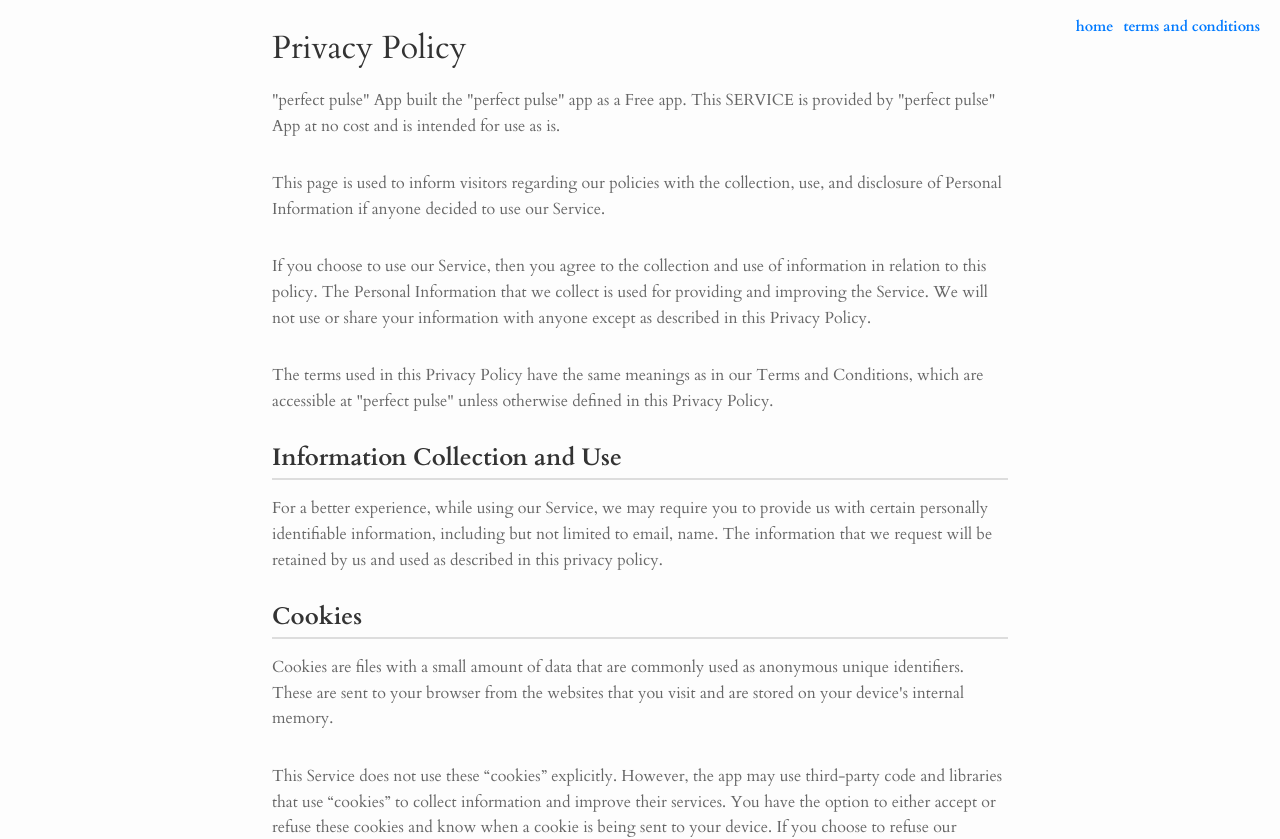
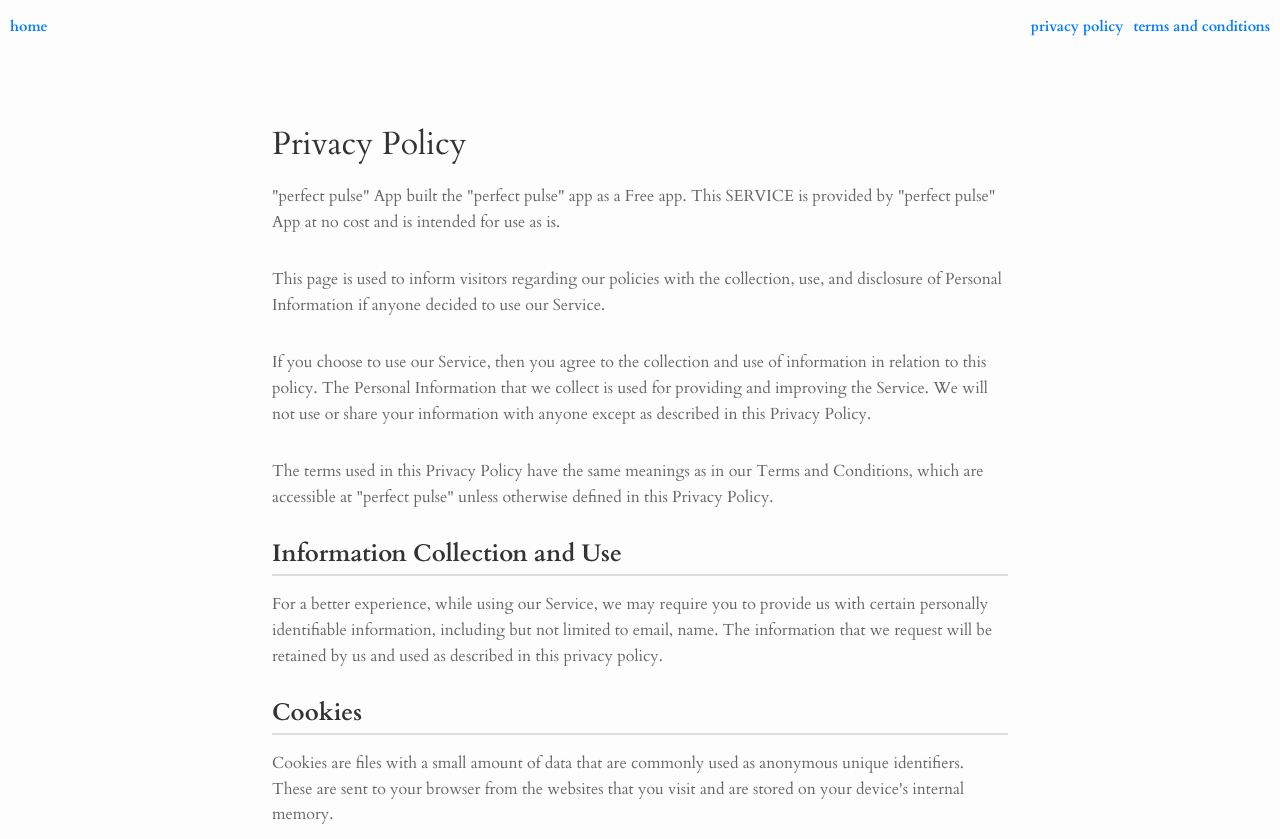
Before and after one commit to lawrluor/PerfectRhythmWebsite, a React (Create React App) app: page /privacy-policy in a window 1280 px wide. Shown: the top 839 px of the page. Built offline with nearby package versions, Linux system fonts and the light colour scheme.

Commit message:
updated styles for main content, nav

```diff
--- a/src/App.css
+++ b/src/App.css
@@ -37,17 +37,28 @@
   opacity: 0.8;
 }
 
-.nav-home {
+.nav {
   position: fixed;
-  right: 0;
   top: 20px;
-  right: 10px;
   font-size: 0.9rem;
+  width: 100%;
+  padding: 0 10px;
 }
 
 .nav-link {
+  font-weight: bold;
+}
+
+.float-right {
+  float: right;
+}
+
+.float-left {
+  float: left;
+}
+
+#privacy-policy {
   margin-right: 10px;
-  font-weight: bold;
 }
 
 .main-container {
@@ -61,6 +72,7 @@
 
 .description-container {
   padding-top: 10px;
+  text-align: center;
 }
 
 .button-container {
--- a/src/App.js
+++ b/src/App.js
@@ -1,4 +1,6 @@
-import { BrowserRouter, Route, Routes, Link } from 'react-router-dom';
+import { BrowserRouter, Route, Routes } from 'react-router-dom';
+
+import Nav from './Nav';
 import TermsAndConditions from './TermsAndConditions';
 import PrivacyPolicy from './PrivacyPolicy';
 
@@ -8,11 +10,7 @@
 function Home() {
   return (
     <div>
-      <nav className="nav-home">
-        {/* <a className="nav-link" href='about.html' id="about">about</a> */}
-        <Link to="/privacy-policy" className="nav-link" id="privacy-policy">privacy policy</Link>
-        <Link to="/terms-and-conditions" className="nav-link" id="terms-and-conditions">terms and conditions</Link>
-      </nav>
+      <Nav />
 
       <section className="main-container">
         <header>
--- /dev/null
+++ b/src/Nav.js
@@ -0,0 +1,21 @@
+import { Link } from 'react-router-dom';
+
+import './reset.css';
+import './App.css';
+
+function Nav() {
+  return (
+    <nav className="nav">
+      <span className="float-left">
+        <Link to="/" className="nav-link" id="home">home</Link>
+      </span>
+
+      <span className="float-right">
+        <Link to="/privacy-policy" className="nav-link" id="privacy-policy">privacy policy</Link>
+        <Link to="/terms-and-conditions" className="nav-link" id="terms-and-conditions">terms and conditions</Link>
+      </span>
+    </nav>
+  )
+}
+
+export default Nav;
--- a/src/Policy.css
+++ b/src/Policy.css
@@ -2,7 +2,7 @@
 .privacy-policy-container {
   max-width: 800px;
   margin: 0 auto;
-  padding: 2rem;
+  padding: 8rem 2rem;
   font-family: 'Cardo', 'Times New Roman', serif;
 }
 
--- a/src/PrivacyPolicy.js
+++ b/src/PrivacyPolicy.js
@@ -1,15 +1,13 @@
-import { Link } from 'react-router-dom';
+import './Policy.css';
 
-import './Policy.css';
+import Nav from './Nav';
 
 const PrivacyPolicy = () => {
   return (
+    <>
+      <Nav />
+
       <div className="privacy-policy-container">
-      <nav className="nav-home">
-        <Link to="/" className="nav-link" id="home">home</Link>
-        <Link to="/terms-and-conditions" className="nav-link" id="terms-and-conditions">terms and conditions</Link>
-      </nav>
-
         <div className="privacy-policy-content">
           <h1>Privacy Policy</h1>
 
@@ -142,6 +140,7 @@
           </div>
         </div>
       </div>
+    </>
   )
 }
 
--- a/src/TermsAndConditions.js
+++ b/src/TermsAndConditions.js
@@ -1,14 +1,13 @@
-import { Link } from 'react-router-dom';
+import Nav from './Nav';
+
 import './Policy.css';
 
 const TermsAndConditions = () => {
   return (
+    <>
+      <Nav />
+
       <div className="privacy-policy-container">
-      <nav className="nav-home">
-        <Link to="/" className="nav-link" id="home">home</Link>
-        <Link to="/privacy-policy" className="nav-link" id="privacy-policy">privacy policy</Link>
-      </nav>
-
         <div className="privacy-policy-content">
           <h1>Terms & Conditions</h1>
 
@@ -90,6 +89,7 @@
           </div>
         </div>
       </div>
+    </>
   )
 }
 
```
Lines whose indentation alone changed are shown as unchanged.
